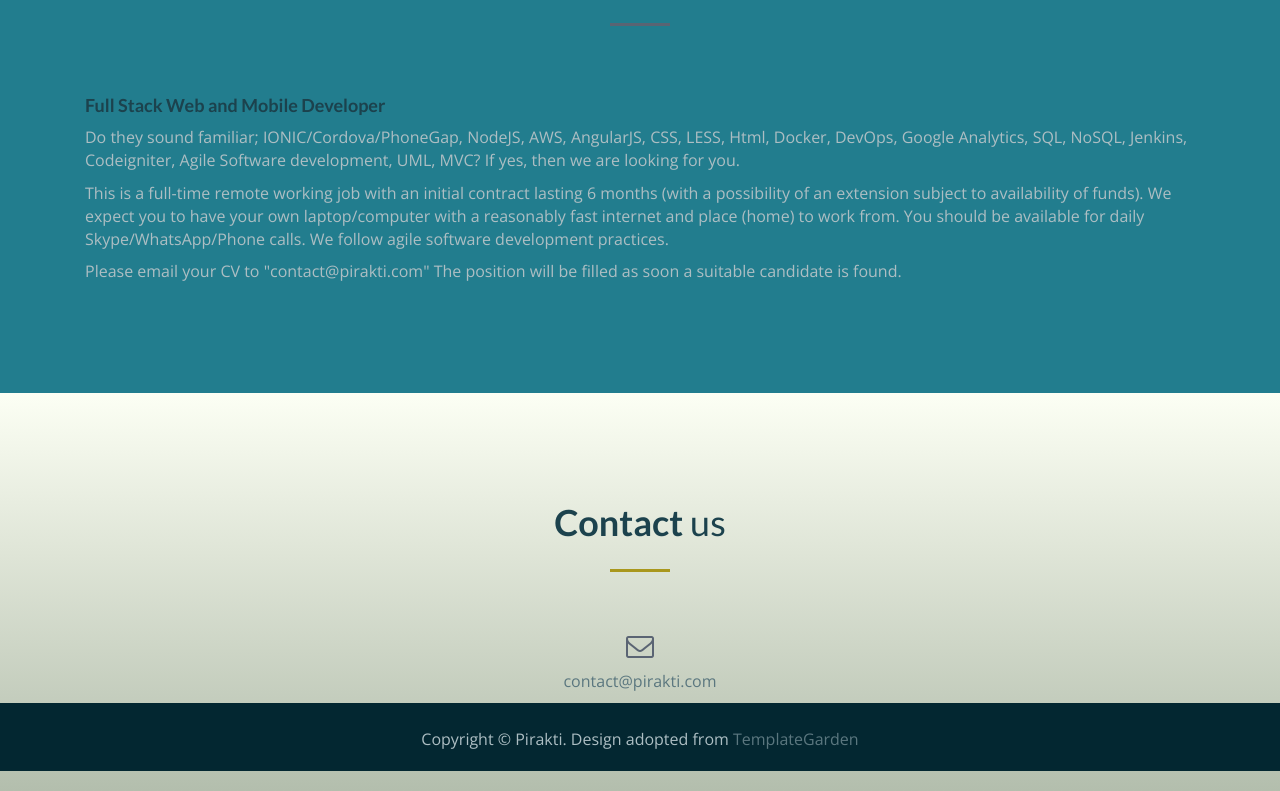
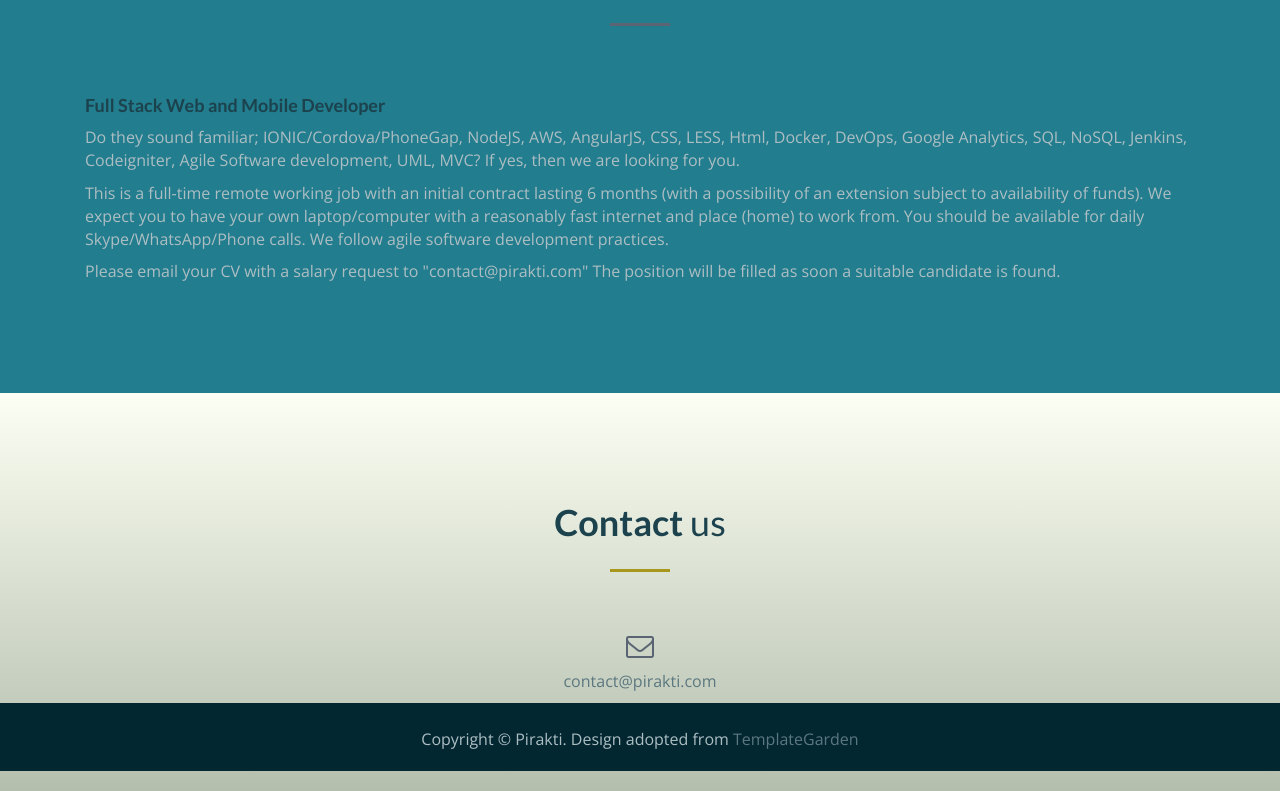
Before and after one commit to hadaytullah/bytecode, a plain HTML site: page index.html in a window 1280 px wide. Shown: the part 1182-1973 px from the top of the page. Drawn offline with nearby package versions, Linux system fonts and the light colour scheme; some packages are replaced by stand-ins of ours; a script that the page names is missing.

Commit message:
salary request text included

```diff
--- a/index.html
+++ b/index.html
@@ -370,7 +370,7 @@
 
 	</p>
               <p>
-                      Please email your CV to "contact@pirakti.com"
+                      Please email your CV with a salary request to "contact@pirakti.com"
                       The position will be filled as soon a suitable candidate is found.
 
               </p>
```
